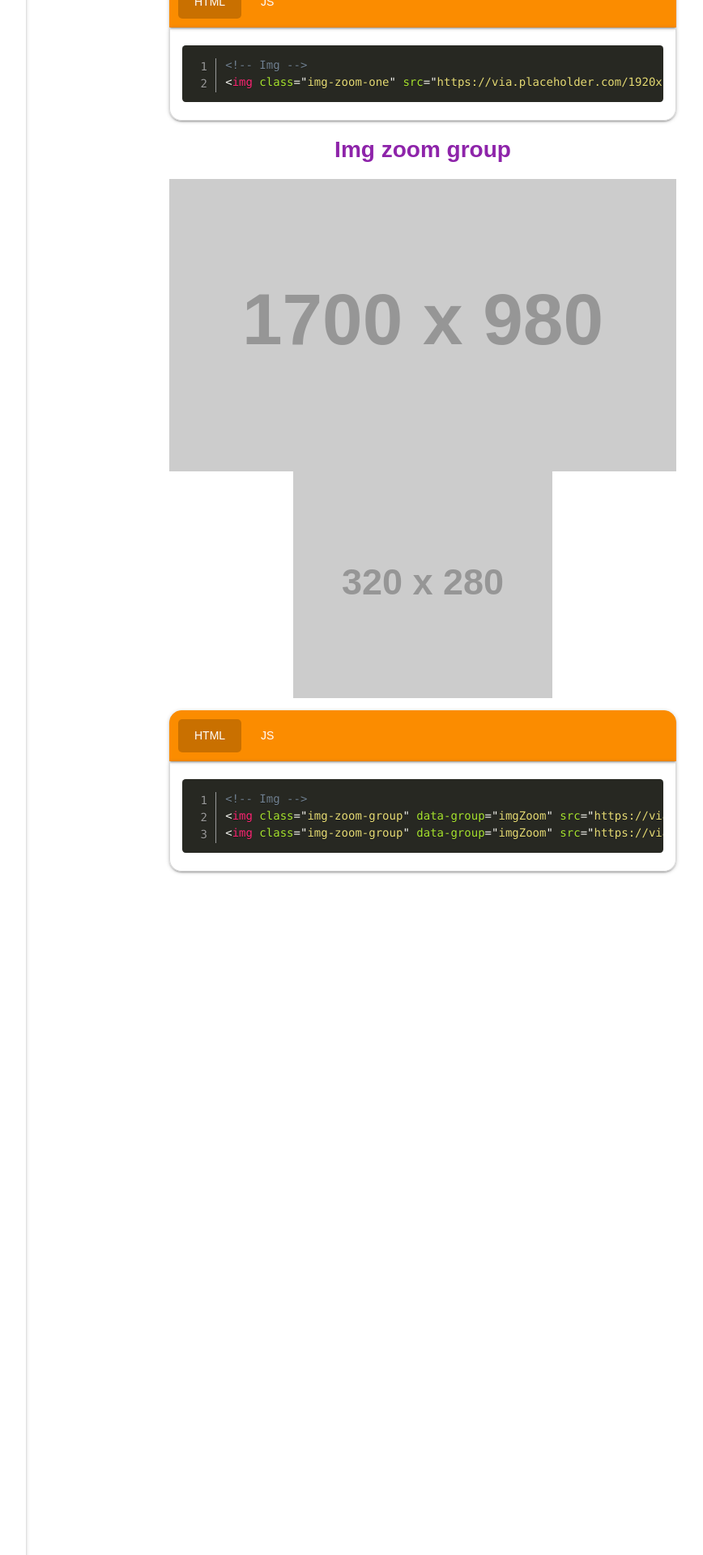
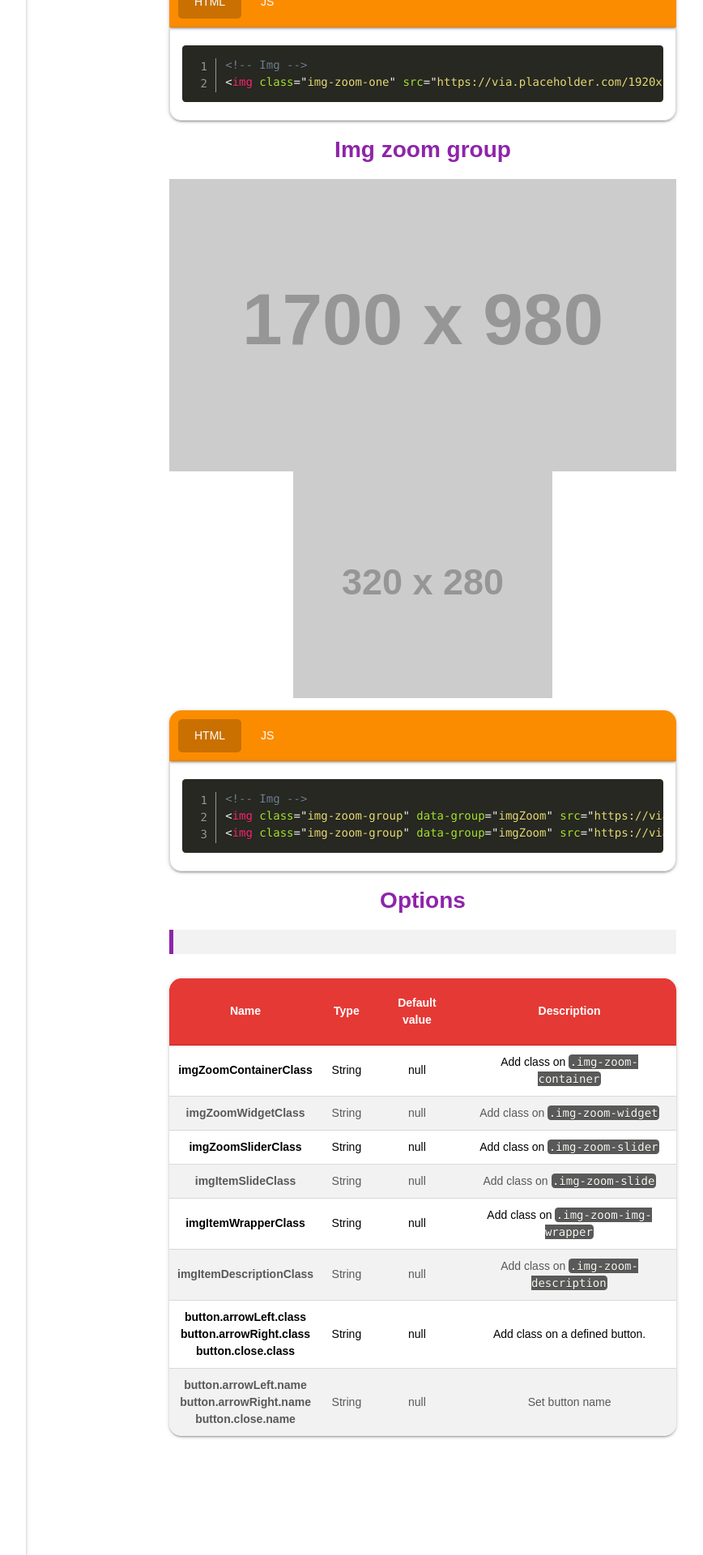
Before and after one commit to MiraiArt/miraiart.github.io, a Jekyll site: the page built from media.html, in a window 1280 px wide. Shown: the part 716-2636 px from the top of the page at 81% size, without its empty margins (268-1136 px from the left). Built offline with Jekyll 4.4.1, drawn with Linux system fonts in a browser that asks for light colours; nearby versions of some CDN libraries; comment, search, counter and statistics services are not loaded.

Commit message:
update card dropdown media progress & table

```diff
--- a/card.html
+++ b/card.html
@@ -7,7 +7,7 @@
 
 <div class="form-row">
     <blockquote class="blockquote border-purple m-bottom-15">
-        <p></p>
+        <p>It's possible to add class <code class="language-markup">.bg-*</code> on header, footer and body of card to have a different color, and you can display image on header of card.</p>
     </blockquote>
 </div>
 
--- a/dropdown.html
+++ b/dropdown.html
@@ -8,8 +8,8 @@
 <div class="form-row">
     <blockquote class="blockquote border-purple  m-bottom-15">
         <p>Dropdown can be used for show and hide a selectable list of link for example</p>
-        <p>If you want to change button background color of dropdown you can use <code class="language-markup">bg-*</code> class.</p>
-        <p>And for change size of button use the class <code class="language-markup">btn-small</code> or <code class="language-markup">btn-large</code>.</p>
+        <p>If you want to change button background color of dropdown you can use <code class="language-markup">.bg-*</code> class.</p>
+        <p>And for change size of button use the class <code class="language-markup">.btn-small</code> or <code class="language-markup">.btn-large</code>.</p>
     </blockquote>
 </div>
 
--- a/js/mirai-art.js
+++ b/js/mirai-art.js
@@ -14,6 +14,12 @@
     $.fn.MA_imgZoom = function (options) {
 
         var defaults = {
+            imgZoomContainerClass: '',
+            imgZoomWidgetClass: '',
+            imgZoomSliderClass: '',
+            imgItemSlideClass: '',
+            imgItemWrapperClass: '',
+            imgItemDescriptionClass: '',
             button : {
                 arrowLeft: {
                     name: 'Prev',
@@ -229,6 +235,7 @@
         };
 
         var settings = $.extend({}, defaults, options);
+
         initPlugin(this, settings, 'progress');
     };
 
@@ -307,6 +314,20 @@
                 break;
 
             case 'progress':
+
+                //Progress bar dataHtml
+                if ($(_thisElem).attr('data-transitionDuration'))
+                    settings.transitionDuration = parseInt($(_thisElem).attr('data-transitionDuration'));
+
+                if ($(_thisElem).attr('data-startAt'))
+                    settings.startAt = $(_thisElem).attr('data-startAt');
+
+                if ($(_thisElem).attr('data-endAt'))
+                    settings.endAt = $(_thisElem).attr('data-endAt');
+
+                if ($(_thisElem).attr('data-hideAtEnd'))
+                    settings.hideAtEnd = JSON.parse($(_thisElem).attr('data-hideAtEnd'));
+
                 progressPlugin(_thisElem, settings);
                 break;
         }
@@ -408,9 +429,9 @@
     var imgZoomDisplayEvent = (_thisElem, settings, _imgElems) => {
 
         var body = $('body');
-        var imgZoomContainer = $('<div class="img-zoom-container"></div>');
-        var imgZoomWidget = $('<div class="img-zoom-widget"></div>');
-        var imgZoomSlider = $('<div class="img-zoom-slider"></div>');
+        var imgZoomContainer = $('<div class="img-zoom-container ' + settings.imgZoomContainerClass +'"></div>');
+        var imgZoomWidget = $('<div class="img-zoom-widget ' + settings.imgZoomWidgetClass +'"></div>');
+        var imgZoomSlider = $('<div class="img-zoom-slider ' + settings.imgZoomSliderClass +'"></div>');
         var btnClose = $('<a href="javascript:void(0);" class="btn img-zoom-close ' + settings.button.close.class + '">' + settings.button.close.name + '</a>');
 
         imgZoomWidget.append(imgZoomSlider);
@@ -444,7 +465,7 @@
 
             var classImgSlide = '';
 
-            var imgSlide = $('<div class="img-zoom-slide"></div>');
+            var imgSlide = $('<div class="img-zoom-slide ' + settings.imgItemSlideClass +'"></div>');
 
             if (_thisElem == element){
                 imgSlide.css('opacity', 1);
@@ -453,8 +474,8 @@
 
 
             var img = $('<img src="' + $(this).attr('src') + '"/>');
-            var imgWrapper = $('<div class="img-zoom-img-wrapper"></div>')
-            var imgDescription = $('<div class="img-zoom-description"><p>' + $(this).attr('data-description') + '</p></div>');
+            var imgWrapper = $('<div class="img-zoom-img-wrapper ' + settings.imgItemWrapperClass +'"></div>')
+            var imgDescription = $('<div class="img-zoom-description ' + settings.imgItemDescriptionClass +'"><p>' + $(this).attr('data-description') + '</p></div>');
 
             imgWrapper.append(img)
             imgSlide.append(imgWrapper);
@@ -700,8 +721,6 @@
 
 
         }
-
-
 
     };
 
@@ -1273,23 +1292,39 @@
 
     };
 
+    //MA_Progress
     var progressPlugin = (_thisElem, settings) => {
 
+        if (typeof settings !== 'string') {
+
+            //Set elem settings
+            _thisElem.settings = settings;
+
+            //Set progress start width
             $(_thisElem).find('.progress').css('width', settings.startAt);
+
+            //Display progress
             $(_thisElem).removeClass('hide');
 
+            //Call progess settings onStart
             settings.onStart.call(_thisElem);
 
+            //Animate progess
             $(_thisElem).find('.progress').animate({
                 width: settings.endAt
             }, settings.transitionDuration, function () {
 
+                //Call progess settings onEnd
                 settings.onEnd.call(_thisElem);
-            if (settings.hideAtEnd){
+
+                //Hide progress if hideAtEnd set to true
+                if (settings.hideAtEnd) {
                     $(_thisElem).addClass('hide');
                 }
 
             });
+
+        }
 
     };
 
--- a/media.html
+++ b/media.html
@@ -112,4 +112,81 @@
 
 </div>
 
+<h4 class="text-center text-purple">Options</h4>
+
+<div class="form-row">
+    <blockquote class="blockquote border-purple m-bottom-15">
+        <p></p>
+    </blockquote>
+</div>
+
+<div class="form-row">
+
+    <div class="responsive-table">
+
+        <table class="table table-center table-striped">
+            <thead class="thead bg-red">
+                <tr>
+                    <th>Name</th>
+                    <th>Type</th>
+                    <th>Default value</th>
+                    <th>Description</th>
+                </tr>
+            </thead>
+
+            <tbody class="tbody no-tfoot">
+                <tr>
+                    <td><b>imgZoomContainerClass</b></td>
+                    <td>String</td>
+                    <td>null</td>
+                    <td>Add class on <code class="language-markup">.img-zoom-container</code></td>
+                </tr>
+                <tr>
+                    <td><b>imgZoomWidgetClass</b></td>
+                    <td>String</td>
+                    <td>null</td>
+                    <td>Add class on <code class="language-markup">.img-zoom-widget</code></td>
+                </tr>
+                <tr>
+                    <td><b>imgZoomSliderClass</b></td>
+                    <td>String</td>
+                    <td>null</td>
+                    <td>Add class on <code class="language-markup">.img-zoom-slider</code></td>
+                </tr>
+                <tr>
+                    <td><b>imgItemSlideClass</b></td>
+                    <td>String</td>
+                    <td>null</td>
+                    <td>Add class on <code class="language-markup">.img-zoom-slide</code></td>
+                </tr>
+                <tr>
+                    <td><b>imgItemWrapperClass</b></td>
+                    <td>String</td>
+                    <td>null</td>
+                    <td>Add class on <code class="language-markup">.img-zoom-img-wrapper</code></td>
+                </tr>
+                <tr>
+                    <td><b>imgItemDescriptionClass</b></td>
+                    <td>String</td>
+                    <td>null</td>
+                    <td>Add class on <code class="language-markup">.img-zoom-description</code></td>
+                </tr>
+                <tr>
+                    <td><b>button.arrowLeft.class<br>button.arrowRight.class<br>button.close.class</b></td>
+                    <td>String</td>
+                    <td>null</td>
+                    <td>Add class on a defined button.</td>
+                </tr>
+                <tr>
+                    <td><b>button.arrowLeft.name<br>button.arrowRight.name<br>button.close.name</b></td>
+                    <td>String</td>
+                    <td>null</td>
+                    <td>Set button name</td>
+                </tr>
+            </tbody>
+        </table>
+
+    </div>
+</div>
+
 <script type="text/javascript" src="/js/media.js"></script>
--- a/table.html
+++ b/table.html
@@ -7,7 +7,7 @@
 
 <div class="form-row">
     <blockquote class="blockquote border-purple m-bottom-15">
-        <p></p>
+        <p>Tables can have <code class="language-markup">.bg-*</code> classes to change the color of Tbody, Thead, Tfoot. They can be responsive with the class <code class="language-markup">.responsive-table</code> on parent of table and it's possible to add <code class="language-markup">.table-striped</code> or <code class="language-markup">.table-hover</code> for have an another style.</p>
     </blockquote>
 </div>
 
```
Also changed, not shown: progressbar-loader.html (+20 -1 lines). Lines whose indentation alone changed are shown as unchanged.
